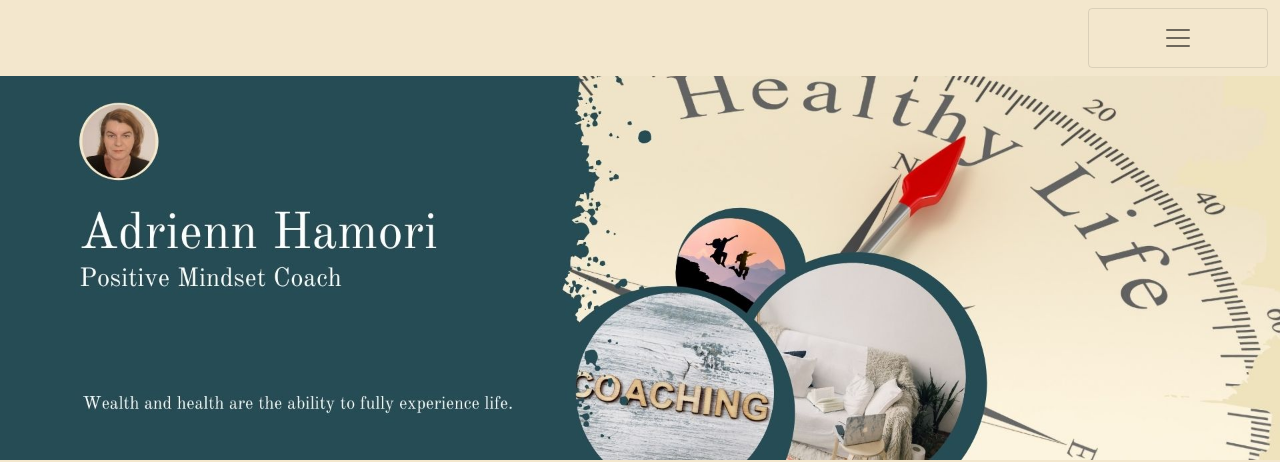
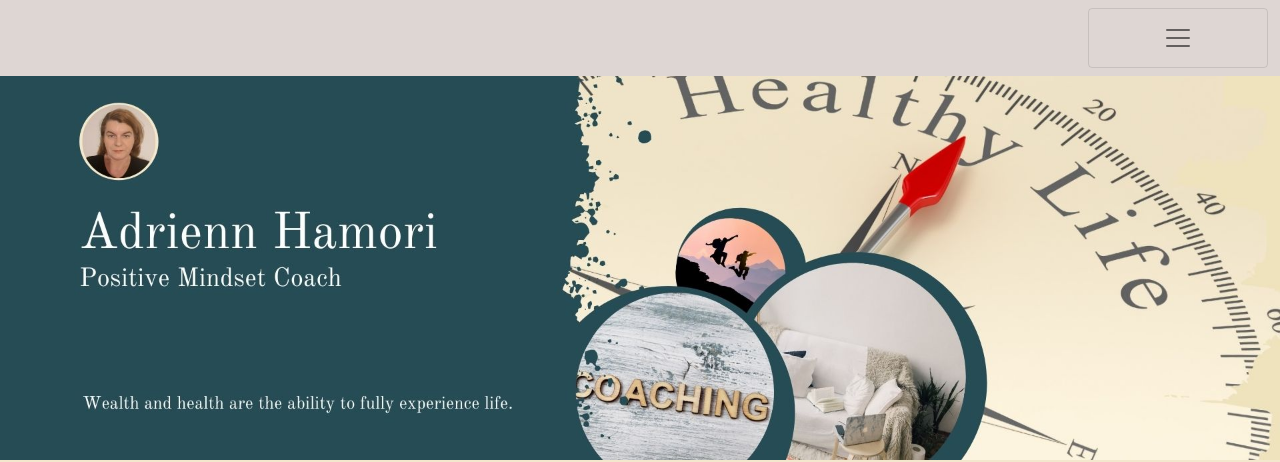
Before and after one commit to unaben/personal-website, a plain HTML site: page index.html in a window 1280 px wide. Shown: the top 462 px of the page. Drawn offline with nearby package versions, Linux system fonts and the light colour scheme; a web font is replaced by a local one.

Commit message:
seventh commit

```diff
--- a/index.html
+++ b/index.html
@@ -13,7 +13,7 @@
     <div class="app-container">
       <section id="home" class="bg-light">
         <div class="container-fluid">
-          <nav class="navbar navbar-light bg-menu fixed-top">
+          <nav class="navbar navbar-light color-bg fixed-top">
             <div class="container-fluid">
               <a class="navbar-brand" href="#"></a>
               <button
```
